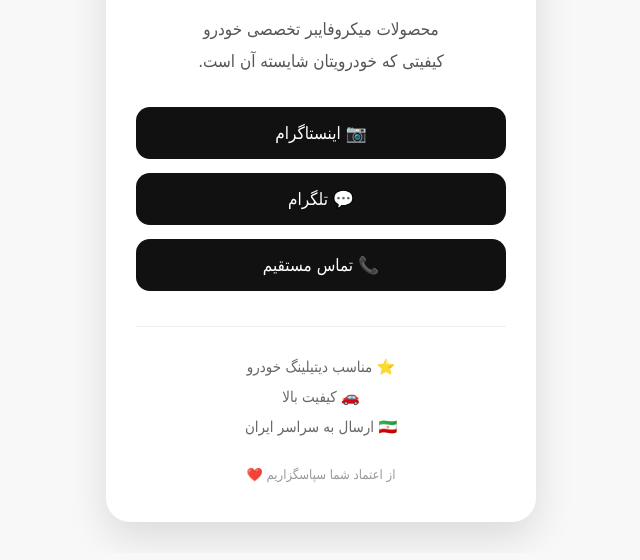
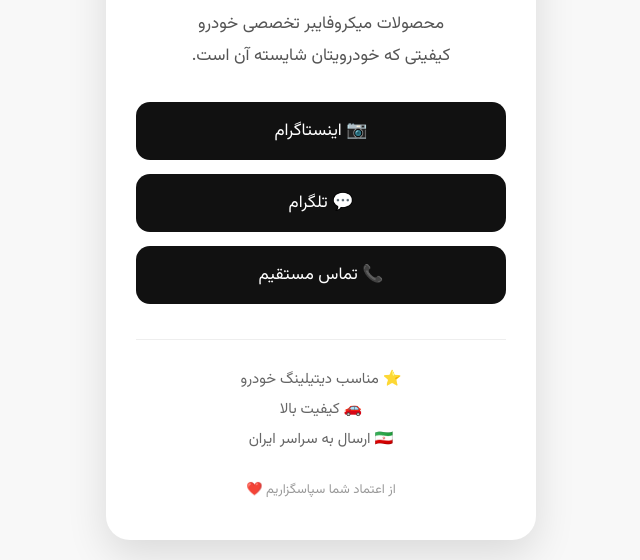
Before and after one commit to arashsanaty9460-sketch/Microsh, a plain HTML site: page index.html in a window 1280 px wide. Shown: the part 247-807 px from the top of the page, without its empty margins (319-959 px from the left). Drawn offline with Linux system fonts and the light colour scheme.

Commit message:
Update style.css

```diff
--- a/style.css
+++ b/style.css
@@ -2,6 +2,7 @@
 margin:0;
 padding:0;
 box-sizing:border-box;
+font-family:'Vazirmatn',sans-serif;
 }
 
 body{
```
